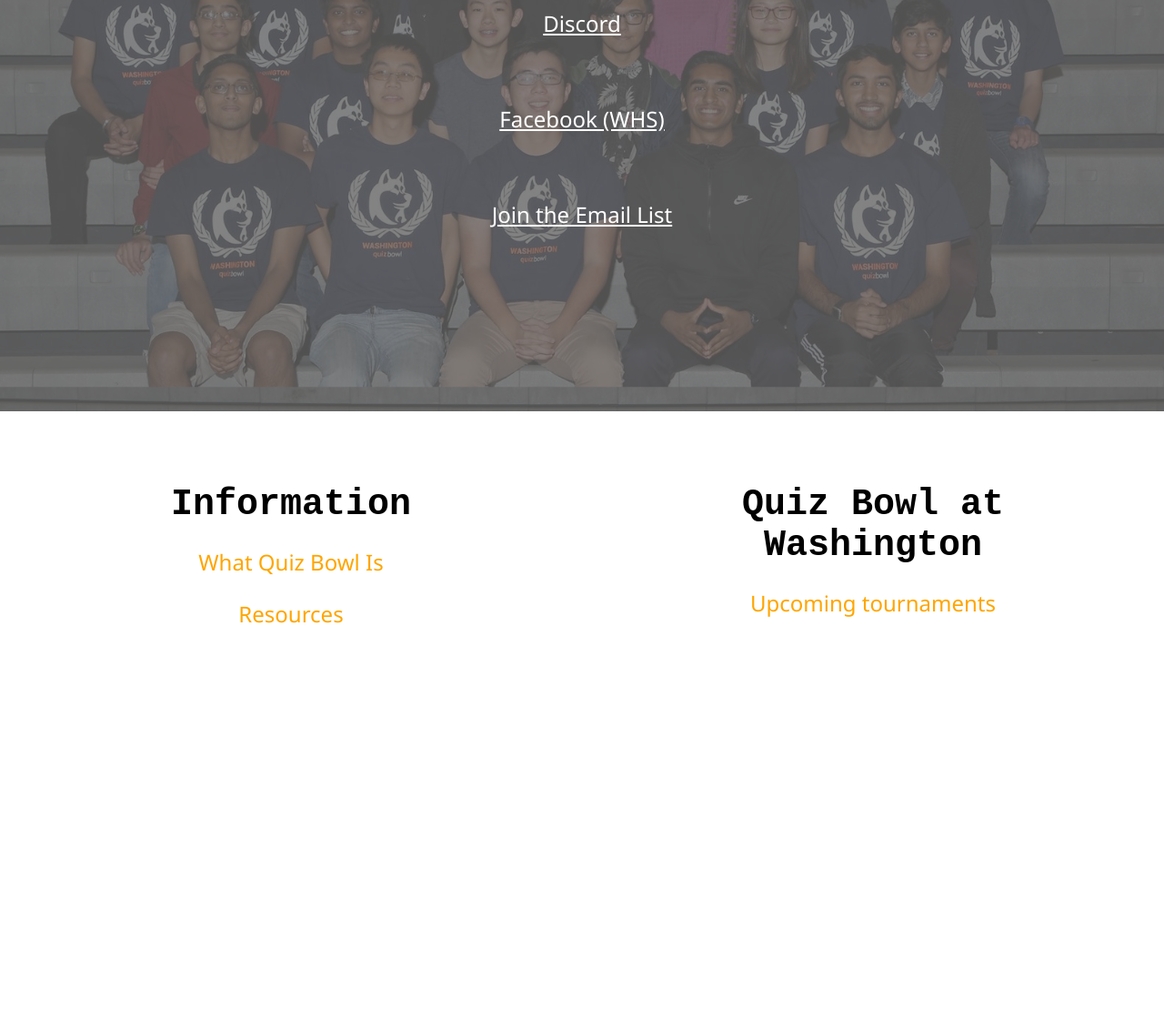
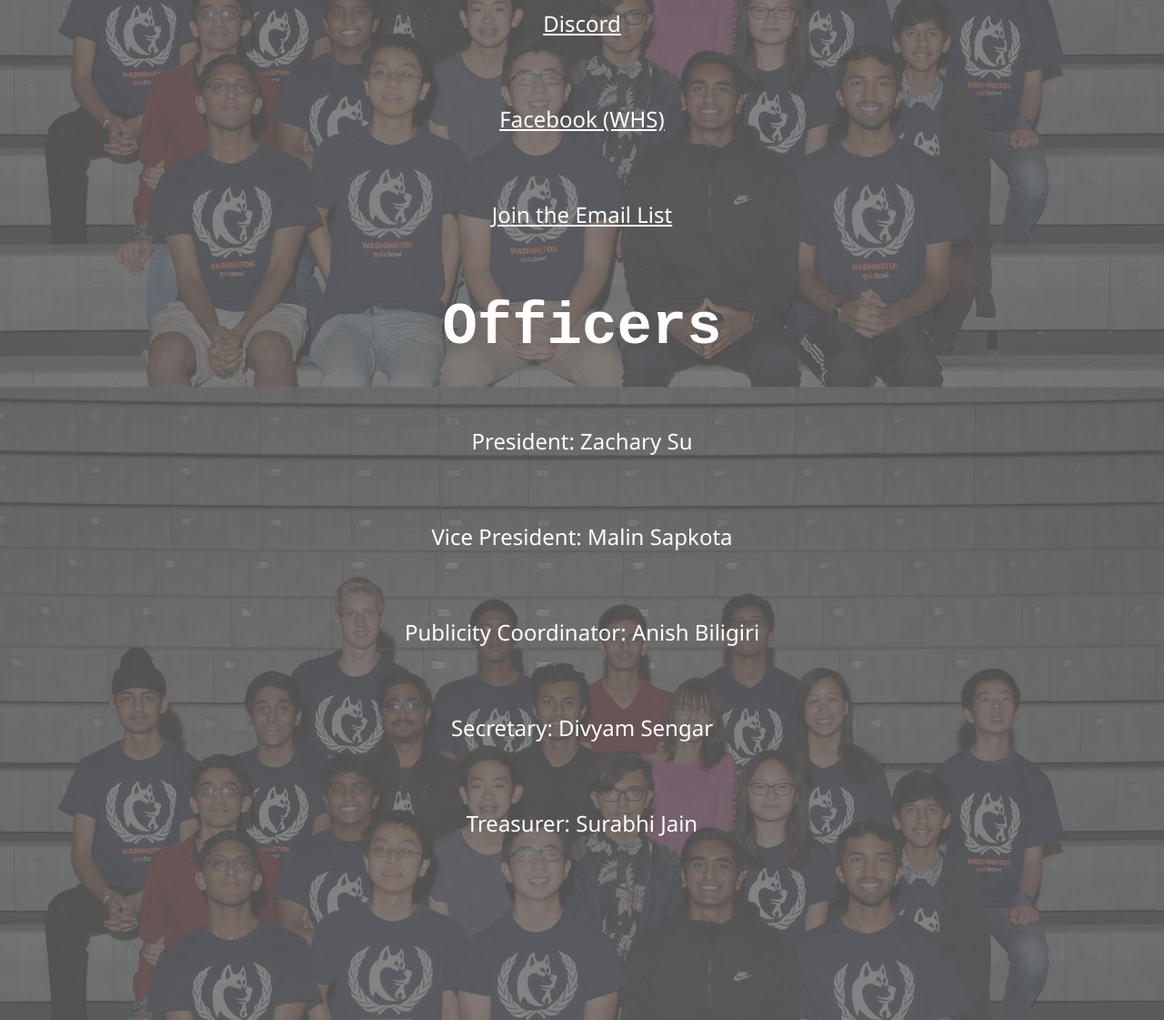
Before and after one commit to ultimate-braviary/whsquizbowl.github.io, a plain HTML site: page resources/contact.html in a window 1280 px wide. Shown: the part 428-1549 px from the top of the page at 91% size. Before the commit the page ends 1175 px from the top, so only its background shows below. Drawn offline with Linux system fonts and the light colour scheme; a web font is replaced by a local one.

Commit message:
add officers to contact page

```diff
--- a/resources/contact.html
+++ b/resources/contact.html
@@ -48,6 +48,13 @@
                 <a href="https://forms.gle/ftWKzfjraJUqCRZq5">
                     <p>Join the Email List</p>
                 </a>
+
+                <h3>Officers</h3>
+                <p>President: Zachary Su</p>
+                <p>Vice President: Malin Sapkota</p>
+                <p>Publicity Coordinator: Anish Biligiri</p>
+                <p>Secretary: Divyam Sengar</p>
+                <p>Treasurer: Surabhi Jain</p>
             </div>
 
             <!--Contact information-->
```
